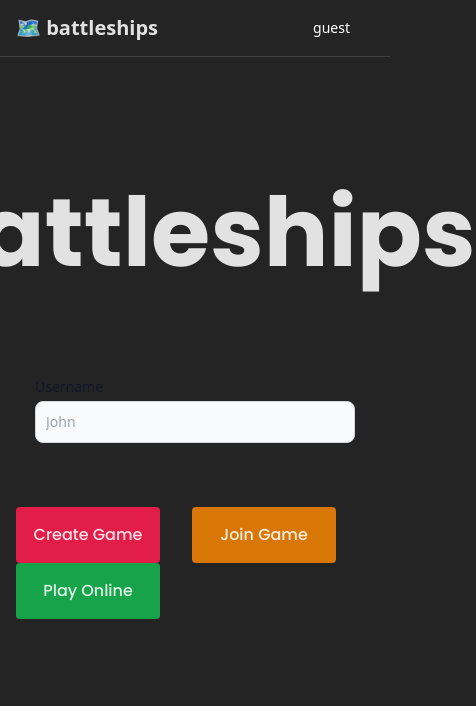
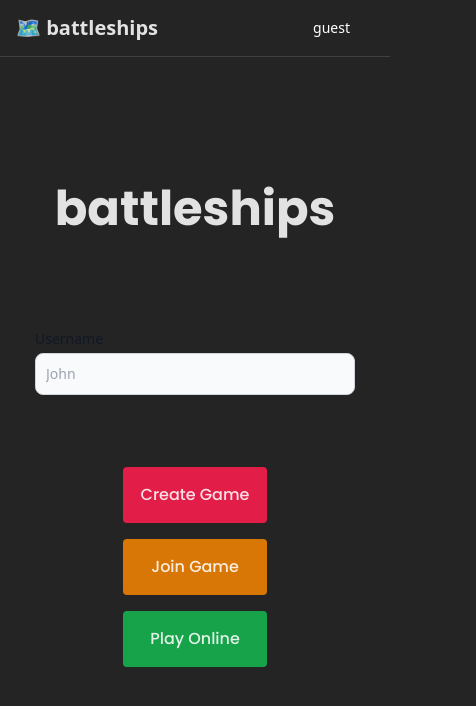
Before and after one commit to AndersMyrmel/battleships, a React (Vite) app in the folder client/: page / in a window 390 px wide. Shown: the top 706 px of the page, 476 px wide, since content can reach past the window. Built offline with nearby package versions, Linux system fonts and the light colour scheme; no server answers.

Commit message:
making root responsive

```diff
--- a/client/src/routes/root/Root.tsx
+++ b/client/src/routes/root/Root.tsx
@@ -50,7 +50,7 @@ function Root() {
     <>
       <Header username={state.username} />
       <div className="h-full flex flex-col items-center justify-start">
-        <h1 className="font-poppins font-bold text-8xl mt-32 mb-24">
+        <h1 className="font-poppins font-bold text-5xl md:text-7xl lg:text-8xl mt-32 mb-24">
           battleships
         </h1>
 
@@ -98,21 +98,21 @@ function Root() {
           </div>
         )}
 
-        <div>
+        <div className="flex flex-col md:flex-row lg:flex-row">
           <button
-            className="bg-rose-600 hover:bg-rose-500 h-14 w-36 font-poppins font-medium rounded mx-4"
+            className="bg-rose-600 hover:bg-rose-500 h-14 w-36 font-poppins font-medium rounded mx-4 my-2"
             onClick={createGame}
           >
             Create Game
           </button>
           <button
-            className="bg-amber-600 hover:bg-amber-500 h-14 w-36 font-poppins font-medium rounded mx-4"
+            className="bg-amber-600 hover:bg-amber-500 h-14 w-36 font-poppins font-medium rounded mx-4 my-2"
             onClick={joinGame}
           >
             Join Game
           </button>
           <button
-            className="bg-green-600 hover:bg-green-500 h-14 w-36 font-poppins font-medium rounded mx-4"
+            className="bg-green-600 hover:bg-green-500 h-14 w-36 font-poppins font-medium rounded mx-4 my-2 mb-4"
             onClick={playOnline}
           >
             Play Online
```
